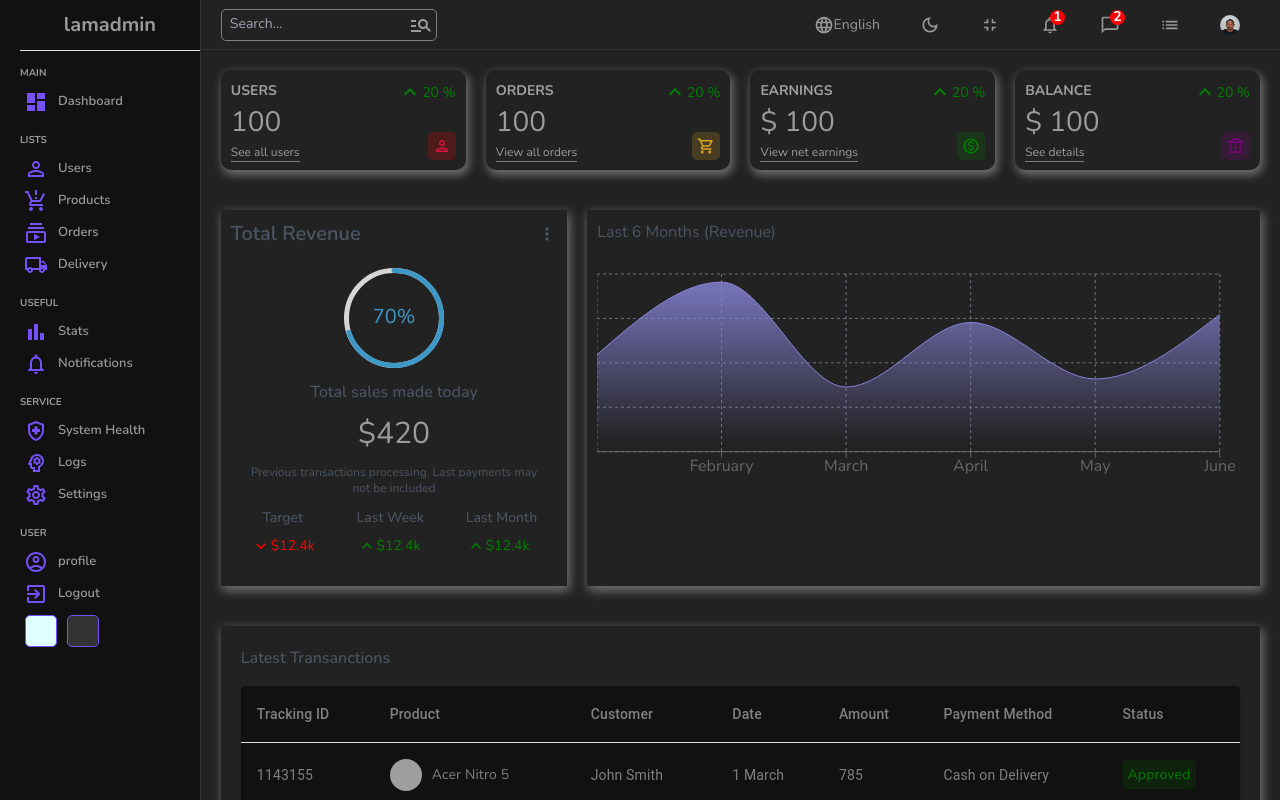
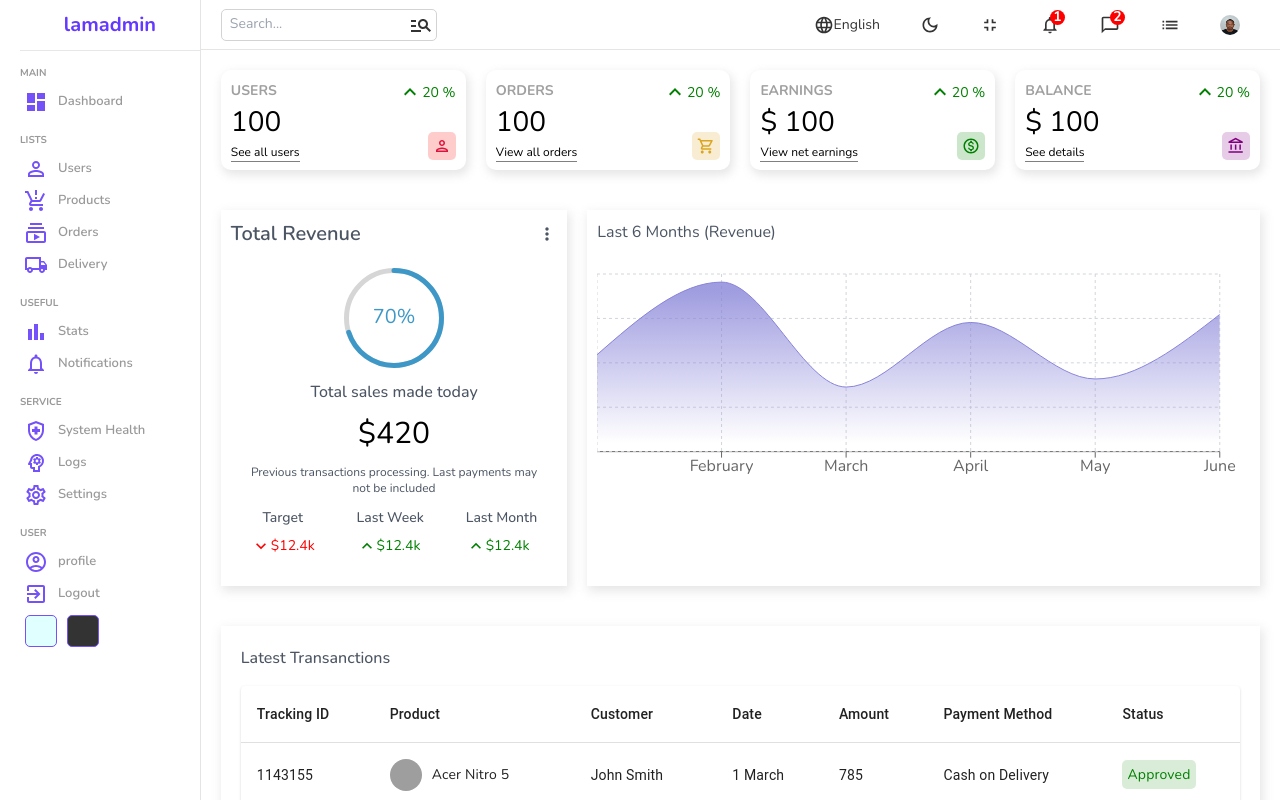
Before and after one commit to Titania01/dashboard-play, a React (Vite) app: page / in a window 1280 px wide. Shown: the top 800 px of the page. Built offline with nearby package versions, Linux system fonts and the light colour scheme; grey boxes are pictures that could not be loaded.

Commit message:
feat: dark mode implementation

```diff
--- a/src/App.tsx
+++ b/src/App.tsx
@@ -1,4 +1,7 @@
+import { useContext } from "react";
+import { useState } from "react";
 import { BrowserRouter, Routes, Route } from "react-router-dom";
+import { DarkModeContext } from "./organism/context/DarkModeContext";
 import Login from "./auth/login";
 import { productInputs, userInputs } from "./organism/formsource";
 import Home from "./pages/home";
@@ -8,8 +11,12 @@ import SinglePage from "./pages/singlePage";
 import "./style/dark.scss";
 
 function App() {
+  const {
+    state: { darkMode },
+  } = useContext(DarkModeContext);
+
   return (
-    <div className="app dark">
+    <div className={darkMode ? "app dark" : "app"}>
       <BrowserRouter>
         <Routes>
           <Route path="/">
--- a/src/main.tsx
+++ b/src/main.tsx
@@ -2,5 +2,11 @@ import React from "react";
 import ReactDOM from "react-dom";
 import App from "./App";
 import "./index.scss";
+import { DarkModeContextProvider } from "./organism/context/DarkModeContext";
 
-ReactDOM.render(<App />, document.getElementById("root"));
+ReactDOM.render(
+  <DarkModeContextProvider>
+    <App />
+  </DarkModeContextProvider>,
+  document.getElementById("root")
+);
--- /dev/null
+++ b/src/organism/context/DarkModeContext.tsx
@@ -0,0 +1,30 @@
+import React, { createContext, useReducer } from "react";
+import { DarkModeReducer } from "./darkModeReducer";
+
+export type ContextType = {
+  state: {
+    darkMode: boolean;
+  };
+  dispatch: React.Dispatch<{ type: string }>;
+};
+
+const INITIAL_STATE = {
+  darkMode: false,
+};
+
+export const DarkModeContext = createContext<ContextType>({
+  state: INITIAL_STATE,
+  dispatch: () => null,
+});
+
+export const DarkModeContextProvider: React.FC<React.ReactNode> = ({
+  children,
+}) => {
+  const [state, dispatch] = useReducer(DarkModeReducer, INITIAL_STATE);
+
+  return (
+    <DarkModeContext.Provider value={{ state, dispatch }}>
+      {children}
+    </DarkModeContext.Provider>
+  );
+};
--- /dev/null
+++ b/src/organism/context/darkModeReducer.ts
@@ -0,0 +1,25 @@
+export const DarkModeReducer = (
+state: {
+    darkMode: boolean,
+},
+action: {type: string}) => {
+    switch(action.type){
+        case "LIGHT": {
+            return{
+                darkMode: false
+            }
+        }
+        case "DARK": {
+            return{
+                darkMode: true
+            }
+        }
+        case "TOGGLE": {
+            return{
+                darkMode: !state.darkMode
+            }
+        }
+        default:
+            return state
+    }
+}
--- a/src/organism/datatable/index.tsx
+++ b/src/organism/datatable/index.tsx
@@ -2,20 +2,31 @@ import "./datatable.scss";
 import { DataGrid, GridRenderCellParams } from "@mui/x-data-grid";
 import { userColumns, userRow } from "../datasource";
 import { Link } from "react-router-dom";
+import { useState } from "react";
 
 const DataTable = () => {
+  const [data, setData] = useState(userRow);
+
+  const handleDelete = (id: number) => {
+    setData(data.filter((item) => item.id !== id));
+  };
   const actionColumn = [
     {
       field: "action",
       headerName: "Action",
       width: 200,
-      renderCell: () => {
+      renderCell: (params: GridRenderCellParams) => {
         return (
           <div className="cellAction">
             <Link to="/users/test">
               <div className="viewButton">View</div>
             </Link>
-            <div className="deleteButton">Delete</div>
+            <div
+              className="deleteButton"
+              onClick={() => handleDelete(params.row.id)}
+            >
+              Delete
+            </div>
           </div>
         );
       },
@@ -30,7 +41,8 @@ const DataTable = () => {
         </Link>
       </div>
       <DataGrid
-        rows={userRow}
+        className="datagrid"
+        rows={data}
         columns={userColumns.concat(actionColumn)}
         pageSize={9}
         rowsPerPageOptions={[9]}
--- a/src/organism/navbar/index.tsx
+++ b/src/organism/navbar/index.tsx
@@ -6,8 +6,12 @@ import FullscreenExitOutlinedIcon from "@mui/icons-material/FullscreenExitOutlin
 import NotificationsNoneOutlinedIcon from "@mui/icons-material/NotificationsNoneOutlined";
 import ChatBubbleOutlineOutlinedIcon from "@mui/icons-material/ChatBubbleOutlineOutlined";
 import ListOutlinedIcon from "@mui/icons-material/ListOutlined";
+import { DarkModeContext } from "../context/DarkModeContext";
+import { useContext } from "react";
 
 const Navbar = () => {
+  const { dispatch } = useContext(DarkModeContext);
+
   return (
     <div className="navbar">
       <div className="wrapper">
@@ -22,7 +26,10 @@ const Navbar = () => {
             English
           </div>
           <div className="item">
-            <DarkModeOutlinedIcon className="icon" />
+            <DarkModeOutlinedIcon
+              className="icon"
+              onClick={() => dispatch({ type: "TOGGLE" })}
+            />
           </div>
           <div className="item">
             <FullscreenExitOutlinedIcon className="icon" />
--- a/src/organism/sidebar/index.tsx
+++ b/src/organism/sidebar/index.tsx
@@ -12,8 +12,12 @@ import SettingsOutlinedIcon from "@mui/icons-material/SettingsOutlined";
 import AccountCircleOutlinedIcon from "@mui/icons-material/AccountCircleOutlined";
 import ExitToAppOutlinedIcon from "@mui/icons-material/ExitToAppOutlined";
 import { Link } from "react-router-dom";
+import { useContext } from "react";
+import { DarkModeContext } from "../context/DarkModeContext";
 
 const Sidebar = () => {
+  const { dispatch } = useContext(DarkModeContext);
+
   return (
     <div className="sidebar">
       <div className="top">
@@ -95,8 +99,14 @@ const Sidebar = () => {
         </div>
       </div>
       <div className="bottom">
-        <div className="coloredOption"></div>
-        <div className="coloredOption"></div>
+        <div
+          className="coloredOption"
+          onClick={() => dispatch({ type: "LIGHT" })}
+        ></div>
+        <div
+          className="coloredOption"
+          onClick={() => dispatch({ type: "DARK" })}
+        ></div>
       </div>
     </div>
   );
--- a/src/style/dark.scss
+++ b/src/style/dark.scss
@@ -33,5 +33,28 @@
                 color: #999;
             }
         }
+
+        hr{
+            border-color: #333;
+        }
+
+       .icon{
+           color: #999;
+       }
+    }
+
+    .datatable {
+        .datagrid {
+            color: gray;
+            border: none;
+
+            .viewButton, .deleteButton, .cellWithStatus {
+                color: gray;
+            }
+        }
+    }
+
+    input{
+        background-color: transparent;
     }
 }
```
